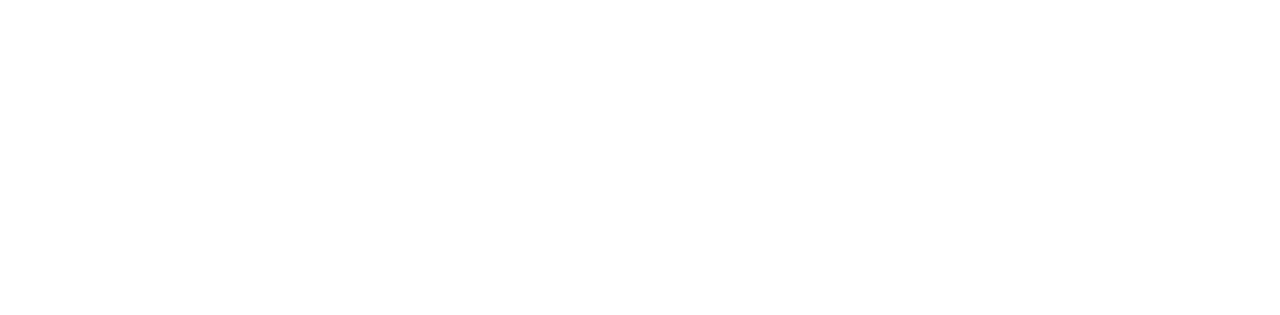
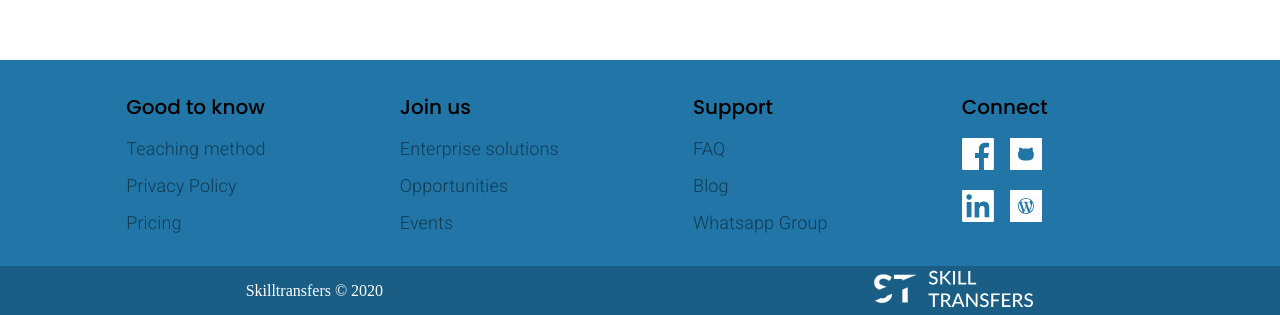
Before and after one commit to danSkilltransfers/skilltransfers_material_ui, a React (Create React App) app: page /whatsapp-group in a window 1280 px wide. Shown: the part 836-1151 px from the top of the page. Before the commit the page ends 800 px from the top, so only its background shows below. Built offline with nearby package versions, Linux system fonts and the light colour scheme.

Commit message:
added footer

```diff
--- a/src/App.js
+++ b/src/App.js
@@ -27,6 +27,15 @@
           <Route exact path="/our-teachers" component={() => <div style={{ minHeight: "100vh" }}>Our Teachers</div>} />
           <Route exact path="/our-students" component={() => <div style={{ minHeight: "100vh" }}>Our Students</div>} />
           <Route exact path="/contact" component={() => <div style={{ minHeight: "100vh" }}>Contact</div>} />
+          <Route exact path="/teaching-method" component={() => <div style={{ minHeight: "100vh" }}>Teaching method</div>} />
+          <Route exact path="/privacy-policy" component={() => <div style={{ minHeight: "100vh" }}>Privacy Policy</div>} />
+          <Route exact path="/pricing" component={() => <div style={{ minHeight: "100vh" }}>Pricing</div>} />
+          <Route exact path="/enterprise-solutions" component={() => <div style={{ minHeight: "100vh" }}>Enterprise solutions</div>} />
+          <Route exact path="/opportunities" component={() => <div style={{ minHeight: "100vh" }}>Opportunities</div>} />
+          <Route exact path="/events" component={() => <div style={{ minHeight: "100vh" }}>Events</div>} />
+          <Route exact path="/faq" component={() => <div style={{ minHeight: "100vh" }}>FAQ</div>} />
+          <Route exact path="/blog" component={() => <div style={{ minHeight: "100vh" }}>Blog</div>} />
+          <Route exact path="/whatsapp-group" component={() => <div style={{ minHeight: "100vh" }}>Whatsapp Group</div>} />
         </Switch>
 
         <Footer
--- a/src/components/Layouts/Footer.js
+++ b/src/components/Layouts/Footer.js
@@ -1,17 +1,13 @@
 import React from "react";
-import { makeStyles } from "@material-ui/core/styles";
-
+import { Link } from "react-router-dom";
 import logo from "../../assets/logo.svg";
 import facebook from "../../assets/logo-facebook.svg";
 import github from "../../assets/logo-github.svg";
 import linkedin from "../../assets/logo-linkedin.svg";
 import wordpress from "../../assets/logo-wordpress.svg";
 
-
-import Grid from "@material-ui/core/Grid";
-import Hidden from "@material-ui/core/Hidden";
-
-import { Link } from "react-router-dom";
+import { Grid, Hidden, Typography, Container } from "@material-ui/core";
+import { makeStyles } from "@material-ui/core/styles";
 
 const useStyles = makeStyles((theme) => ({
   footer: { backgroundColor: theme.palette.common.blue, width: "100%" },
@@ -30,19 +26,21 @@
     [theme.breakpoints.down("xs")]: { width: "6em" },
   },
   link: {
-    padding: "1rem",
-    color: "white",
+    color: theme.palette.common.black,
     textDecoration: "none",
   },
   icon: {
     height: "2em",
     width: "2em",
-    margin: ".5em",
+    margin: " .5em 1em .5em 0",
     [theme.breakpoints.down("sm")]: {
       height: "2.5em",
       width: "2.5em",
-      margin: ".5em",
     },
+  },
+  section: {
+    padding: "2rem",
+    [theme.breakpoints.down("sm")]: { padding: "0" },
   },
 }));
 
@@ -51,45 +49,188 @@
   return (
     <footer className={classes.footer}>
       <Grid container direction="column">
+        <Container>
+          <Grid container justify="space-evenly">
+            <Hidden smDown>
+              <Grid item className={classes.section}>
+                <Grid container direction="column" spacing={2}>
+                  <Grid item>
+                    <Typography variant="h5">Good to know</Typography>
+                  </Grid>
+                  <Grid
+                    item
+                    component={Link}
+                    to="/teaching-method"
+                    className={classes.link}>
+                    <Typography variant="h6">Teaching method</Typography>
+                  </Grid>
+                  <Grid
+                    item
+                    component={Link}
+                    to="/privacy-policy"
+                    className={classes.link}>
+                    <Typography variant="h6">Privacy Policy</Typography>
+                  </Grid>
+                  <Grid
+                    item
+                    component={Link}
+                    to="/pricing"
+                    className={classes.link}>
+                    <Typography variant="h6">Pricing</Typography>
+                  </Grid>
+                </Grid>
+              </Grid>
+
+              <Grid item className={classes.section}>
+                <Grid container direction="column" spacing={2}>
+                  <Grid item>
+                    <Typography variant="h5">Join us</Typography>
+                  </Grid>
+                  <Grid
+                    item
+                    component={Link}
+                    to="/enterprise-solutions"
+                    className={classes.link}>
+                    <Typography variant="h6">Enterprise solutions</Typography>
+                  </Grid>
+                  <Grid
+                    item
+                    component={Link}
+                    to="/opportunities"
+                    className={classes.link}>
+                    <Typography variant="h6">Opportunities</Typography>
+                  </Grid>
+                  <Grid
+                    item
+                    component={Link}
+                    to="/events"
+                    className={classes.link}>
+                    <Typography variant="h6">Events</Typography>
+                  </Grid>
+                </Grid>
+              </Grid>
+              <Grid item className={classes.section}>
+                <Grid container direction="column" spacing={2}>
+                  <Grid item>
+                    <Typography variant="h5">Support</Typography>
+                  </Grid>
+                  <Grid item component={Link} to="faq" className={classes.link}>
+                    <Typography variant="h6">FAQ</Typography>
+                  </Grid>
+                  <Grid
+                    item
+                    component={Link}
+                    to="/blog"
+                    className={classes.link}>
+                    <Typography variant="h6">Blog</Typography>
+                  </Grid>
+                  <Grid
+                    item
+                    component={Link}
+                    to="/whatsapp-group"
+                    className={classes.link}>
+                    <Typography variant="h6">Whatsapp Group</Typography>
+                  </Grid>
+                </Grid>
+              </Grid>
+            </Hidden>
+
+            <Grid item className={classes.section}>
+              <Grid container direction="column" spacing={1}>
+                <Hidden smDown>
+                  <Grid item md={3}>
+                    <Typography variant="h5">Connect</Typography>
+                  </Grid>
+                </Hidden>
+                <Grid item md={9}>
+                  <Grid
+                    item
+                    component={"a"}
+                    href="https://www.facebook.com/"
+                    rel="noopener noreferral"
+                    target="_blank">
+                    <img
+                      src={facebook}
+                      alt="facebook logo"
+                      className={classes.icon}
+                    />
+                  </Grid>
+                  <Grid
+                    item
+                    component={"a"}
+                    href="https://github.com/"
+                    rel="noopener noreferral"
+                    target="_blank">
+                    <img
+                      src={github}
+                      alt="github logo"
+                      className={classes.icon}
+                    />
+                  </Grid>
+                  <Grid
+                    item
+                    component={"a"}
+                    href="/"
+                    rel="noopener noreferral"
+                    target="_blank">
+                    <img
+                      src={linkedin}
+                      alt="linkedin logo"
+                      className={classes.icon}
+                    />
+                  </Grid>
+                  <Grid
+                    item
+                    component={"a"}
+                    href="/"
+                    rel="noopener noreferral"
+                    target="_blank">
+                    <img
+                      src={wordpress}
+                      alt="wordpress logo"
+                      className={classes.icon}
+                    />
+                  </Grid>
+                </Grid>
+              </Grid>
+            </Grid>
+          </Grid>
+
+          {/*
           <Grid item>
             <Grid container justify="space-evenly">
-            <Hidden smDown>
+              <Grid item>
+                <Grid container direction="column">
+                  <Grid item>
+                    <Typography variant="h5">Good to know</Typography>
+                  </Grid>
+
                   <Grid
                     item
                     component={Link}
                     to="/training"
                     className={classes.link}
                     onClick={() => props.setValue(1)}>
-                Training
+                    Teaching Method
                   </Grid>
                   <Grid
                     item
                     component={Link}
-                to="/skills"
+                    to="/training"
                     className={classes.link}
-                onClick={() => props.setValue(2)}>
-                Skills
+                    onClick={() => props.setValue(1)}>
+                    Privacy Policy
                   </Grid>
                   <Grid
                     item
                     component={Link}
-                to="/projects"
+                    to="/training"
                     className={classes.link}
-                onClick={() => {
-                  props.setValue(3);
-                  props.setSelectedIndex(0);
-                }}>
-                Projects
+                    onClick={() => props.setValue(1)}>
+                    Pricing
                   </Grid>
-              <Grid
-                item
-                component={Link}
-                to="/contact"
-                className={classes.link}
-                onClick={() => props.setValue(4)}>
-                Contact
                 </Grid>
-            </Hidden>
+
                 <Grid item>
                   <Grid container>
                     <Grid
@@ -144,9 +285,12 @@
                 </Grid>
               </Grid>
             </Grid>
+          </Grid> */}
+        </Container>
+      </Grid>
 
-        <Grid item>
       <Grid
+        item
         container
         justify="space-around"
         alignItems="center"
@@ -158,8 +302,6 @@
           <img src={logo} alt="logo" className={classes.logo} />
         </Grid>
       </Grid>
-        </Grid>
-      </Grid>
     </footer>
   );
 }
--- a/src/components/Theme.js
+++ b/src/components/Theme.js
@@ -5,6 +5,7 @@
 const DarkBlue = "#1A5E86";
 const Green = "#21c3b5";
 const White = "#ffffff";
+const Black = "rgba(0, 0, 0, 0.5)";
 const BannerBlue =
   "linear-gradient(136.88deg, #2176A7 41.34%, #0AB5FE 102.25%)";
 
@@ -17,6 +18,7 @@
       green: `${Green}`,
       white: `${White}`,
       bannerblue: `${BannerBlue}`,
+      black: `${Black}`,
     },
     primary: { main: `${Blue}` },
     secondary: { main: `${Green}` },
@@ -29,6 +31,19 @@
       fontSize: "27px",
       lineHeight: "38px",
     },
+    h5: {
+      fontFamily: "Poppins",
+
+      fontWeight: "500",
+      fontSize: "20px",
+      lineHeight: "30px",
+    },
+    h6: {
+      fontFamily: "Roboto",
+      fontWeight: "300",
+      fontSize: "18px",
+      lineHeight: "21px",
+    },
     tab: {
       fontFamily: "Roboto",
       fontSize: "16px",
```
Also changed, not shown: src/components/Layouts/Header.js (+15 -10 lines). Lines whose indentation alone changed are shown as unchanged.
